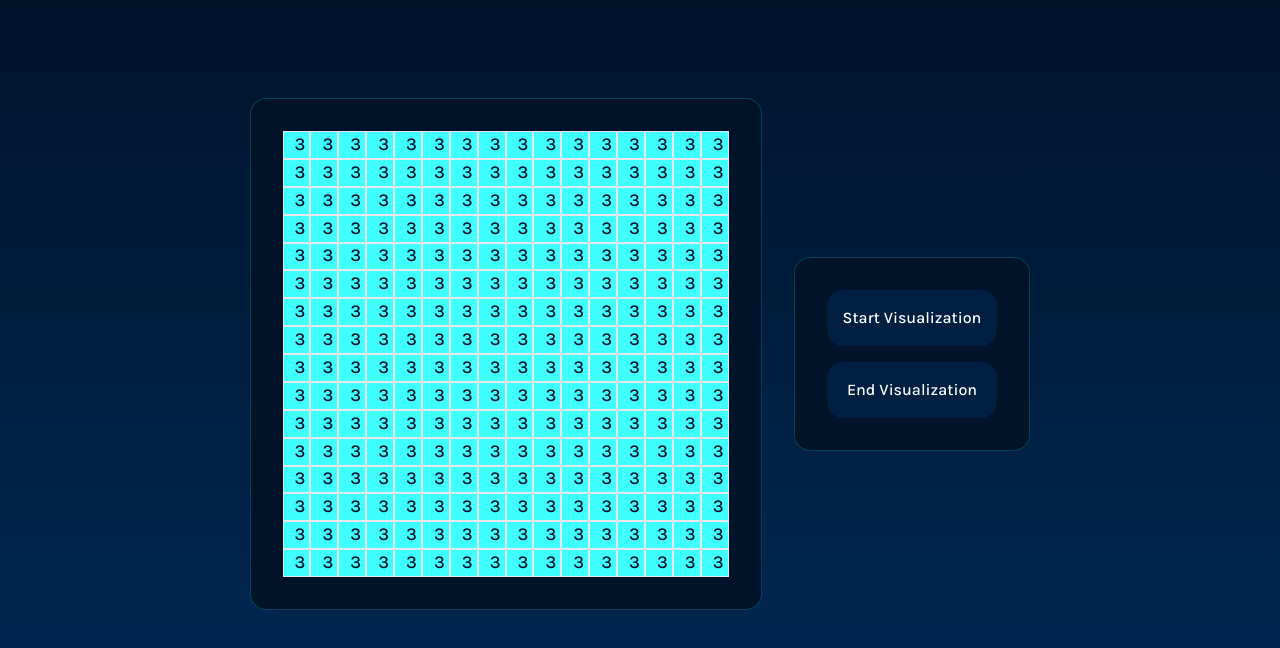
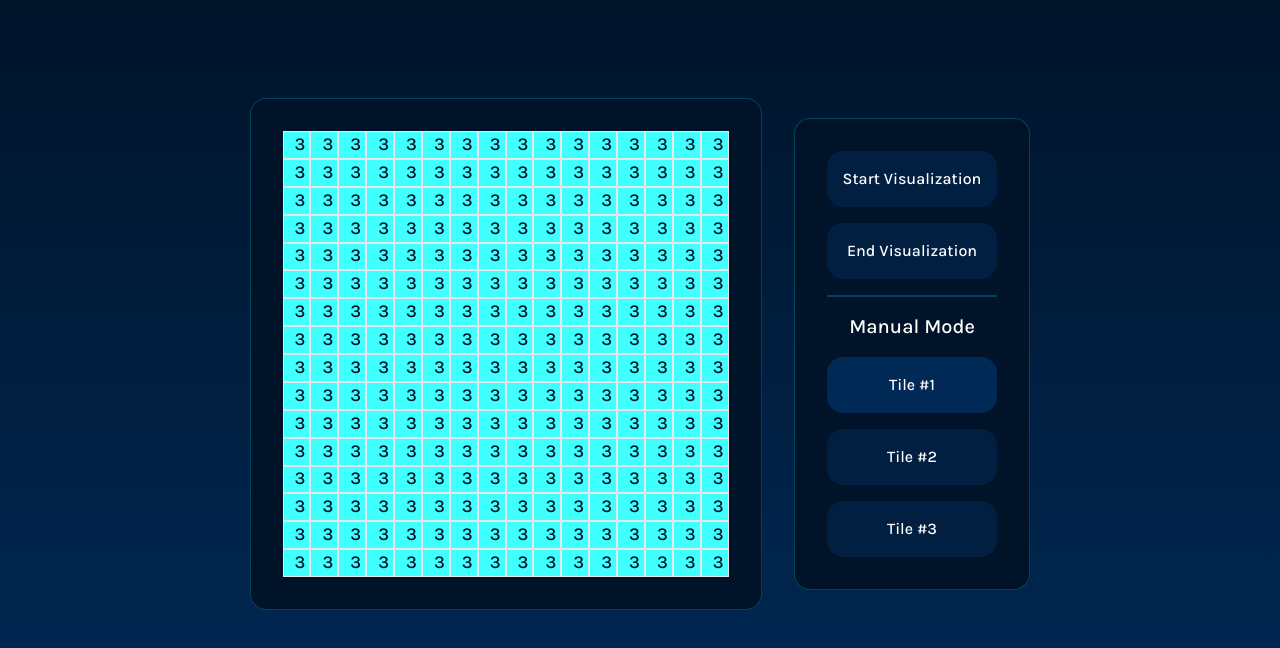
Before and after one commit to JordanRoberts-1/wave-function-collapse, a React (Vite) app: page / in a window 1280 px wide. Shown: the part 1646-2294 px from the top of the page. Built offline with nearby package versions, Linux system fonts and the light colour scheme.

Commit message:
Add manual selection to visualizer

```diff
--- a/src/Components/Tile.jsx
+++ b/src/Components/Tile.jsx
@@ -1,7 +1,7 @@
 import { React, useState } from "react";
 import COLOR_MAP, { TILE_SIZE } from "../Globals";
 
-const Tile = ({ tiles, gridData }) => {
+const Tile = ({ tiles, gridData, handleManualSelection }) => {
   const [gridRows, setGridRows] = useState(`grid-rows-${TILE_SIZE}`);
   const [gridCols, setGridCols] = useState(`grid-cols-${TILE_SIZE}`);
 
@@ -29,6 +29,7 @@ const Tile = ({ tiles, gridData }) => {
               255 - (gridData.getEntropy() / tiles.length) * 255
             }, 255, 255, 255)`,
           }}
+          onClick={() => handleManualSelection(gridData.getIndex())}
         >
           <div className="absolute z-100 right-1 bottom-0 text-darkest text-lg text-center font-sans">
             {`${gridData.getEntropy()}`}
--- a/src/Components/Visualizer.jsx
+++ b/src/Components/Visualizer.jsx
@@ -15,6 +15,7 @@ const Visualizer = ({ tiles }) => {
   });
 
   const [intervalId, setIntervalId] = useState(0);
+  const [tileSelection, setTileSelection] = useState(1);
   const openSet = useRef();
 
   useEffect(() => {
@@ -32,6 +33,21 @@ const Visualizer = ({ tiles }) => {
   const handleStopVisualization = () => {
     clearInterval(intervalId);
     setIntervalId(0);
+  };
+
+  const handleTileSelection = (index) => {
+    setTileSelection(index);
+  };
+
+  const handleManualSelection = (index) => {
+    console.log("Manually selecting");
+    clearInterval(intervalId);
+    const tile = gridData[index];
+    if (tile.isCollapsed() || !tile.isOption(tileSelection)) return;
+    tile.setChoice(tileSelection);
+    updateNeighbors(tile);
+    openSet.current.delete(tile);
+    setIntervalId(setInterval(() => updateLoop(), 200));
   };
 
   const indexFromPos = (x, y) => {
@@ -58,6 +74,38 @@ const Visualizer = ({ tiles }) => {
     };
   };
 
+  const updateNeighbors = (startingGridTile) => {
+    const index = startingGridTile.getIndex();
+    const [x, y] = startingGridTile.getPos();
+
+    setGridData((oldData) => {
+      const newGrid = [...oldData];
+
+      let gridStack = [];
+      let closedSet = new Set();
+
+      for (const [key, neighbor] of Object.entries(getNeighborsObject(x, y))) {
+        gridStack.push(neighbor);
+      }
+
+      do {
+        const current = gridStack.pop();
+        const [x, y] = current.getPos();
+        const neighborsGridData = getNeighborsObject(x, y);
+        if (closedSet.has(current)) {
+          continue;
+        }
+        const nodeUpdated = current.updateOptions(neighborsGridData, tiles);
+        if (nodeUpdated) {
+          for (const [key, neighbor] of Object.entries(neighborsGridData)) {
+            gridStack.push(neighbor);
+          }
+        }
+        closedSet.add(current);
+      } while (gridStack.length !== 0);
+      return newGrid;
+    });
+  };
   const updateLoop = () => {
     if (openSet.size === 0) {
       clearInterval(intervalId);
@@ -89,37 +137,8 @@ const Visualizer = ({ tiles }) => {
       return;
     }
 
-    const index = startingGridTile.getIndex();
-    const [x, y] = startingGridTile.getPos();
-
-    setGridData((oldData) => {
-      const newGrid = [...oldData];
-
-      let gridStack = [];
-      let closedSet = new Set();
-
-      for (const [key, neighbor] of Object.entries(getNeighborsObject(x, y))) {
-        gridStack.push(neighbor);
-      }
-
-      do {
-        const current = gridStack.pop();
-        const [x, y] = current.getPos();
-        const neighborsGridData = getNeighborsObject(x, y);
-        if (closedSet.has(current)) {
-          continue;
-        }
-        const nodeUpdated = current.updateOptions(neighborsGridData, tiles);
-        if (nodeUpdated) {
-          for (const [key, neighbor] of Object.entries(neighborsGridData)) {
-            gridStack.push(neighbor);
-          }
-        }
-        closedSet.add(current);
-      } while (gridStack.length !== 0);
-      return newGrid;
-    });
-    openSet.current.delete(gridData[index]);
+    updateNeighbors(startingGridTile);
+    openSet.current.delete(startingGridTile);
   };
 
   return (
@@ -127,7 +146,14 @@ const Visualizer = ({ tiles }) => {
       <div className="rounded-2xl w-[40vw] h-[40vw] border border-coloredtext/25 bg-darkest p-8">
         <div className="w-full h-full grid grid-cols-16 grid-rows-16">
           {gridData?.map((gridData, index) => {
-            return <Tile key={index} tiles={tiles} gridData={gridData} />;
+            return (
+              <Tile
+                key={index}
+                tiles={tiles}
+                gridData={gridData}
+                handleManualSelection={handleManualSelection}
+              />
+            );
           })}
         </div>
       </div>
@@ -137,13 +163,33 @@ const Visualizer = ({ tiles }) => {
           onClick={handleStartVisualization}
         >
           Start Visualization
-        </button>{" "}
+        </button>
         <button
           className="bg-dark p-4 rounded-2xl border-coloredtext/25 hover:bg-light font-sans"
           onClick={handleStopVisualization}
         >
           End Visualization
         </button>
+        <span className="w-full h-0 border-b-2 border-coloredtext/25"></span>
+        <h1 className="font-sans text-xl text-white text-center">
+          Manual Mode
+        </h1>
+        {tiles?.map((tileData, index) => {
+          if (index == 0) {
+            return;
+          }
+          return (
+            <button
+              key={index}
+              className={`bg-dark p-4 rounded-2xl border-coloredtext/25 hover:bg-light font-sans ${
+                tileSelection == index ? "bg-light" : ""
+              }`}
+              onClick={() => handleTileSelection(index)}
+            >
+              Tile {`#${index}`}
+            </button>
+          );
+        })}
       </div>
     </div>
   );
--- a/src/Globals.js
+++ b/src/Globals.js
@@ -92,6 +92,10 @@ class GridData {
     return this.data.tileChoice;
   }
 
+  isOption(index) {
+    return this.data.totalOptions.has(index);
+  }
+
   collapse() {
     if (this.getEntropy() === 0) {
       return false;
```
